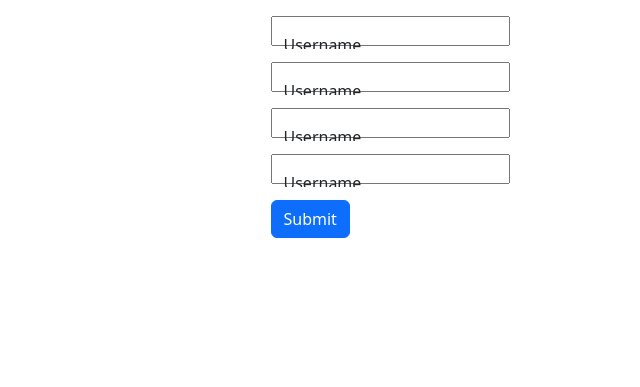
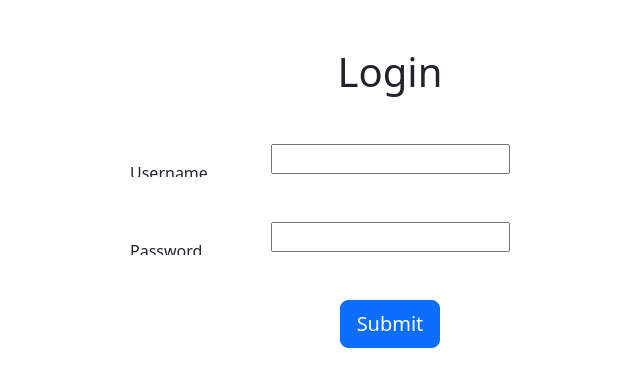
Before and after one commit to gurjika/Strikem, a Django app: template core/templates/core/login.html in a window 1280 px wide. Shown: the part 57-444 px from the top of the page, without its empty margins (250-890 px from the left). Run offline with Django 5.2, Linux system fonts and the light colour scheme; the template is opened without the code that fills it, so the values that code supplies are empty, except form fields; tables that the repository leaves empty hold one stand-in row (values such as "Sample post"); form fields are guessed from the names that the template uses; some libraries are stand-ins or nearby versions.

Commit message:
add login and logout page

```diff
--- a/core/models.py
+++ b/core/models.py
@@ -3,4 +3,4 @@ from django.contrib.auth.models import AbstractUser
 # Create your models here.
 
 class User(AbstractUser):
-    pass
+    email = models.EmailField(unique=True)
--- a/core/templates/core/login.html
+++ b/core/templates/core/login.html
@@ -1,35 +1,34 @@
 {% extends 'poolstore/base.html' %}
 
 {% block content %}
-    <div class="row">
-        <div class="col d-flex justify-content-center">
-            <form method="post">
-                {% csrf_token %}
-                <div class="form-floating my-3">
-                    {{ form.username }}
-                    <label for="username">Username</label>
+    <div class="row justify-content-center">
+        <div class="col-lg-6">
+            <div class=" text-center">
+
+                <div class="h1 mt-5">
+                    Login
                 </div>
 
-                <div class="form-floating my-3">
-                    {{ form.email }}
-                    <label for="username">Username</label>
-                </div>
+                <form method="post">
+                    {% csrf_token %}
+                    <div class="form-floating my-5">
+                        {{ form.username }}
+                        <label for="username">Username</label>
+                    </div>
 
 
-                <div class="form-floating my-3">
-                    {{ form.password2 }}
-                    <label for="username">Username</label>
-                </div>
+                    <div class="form-floating my-5">
+                        {{ form.password }}
+                        <label for="password">Password</label>
+                    </div>
 
 
-                <div class="form-floating my-3">
-                    {{ form.password2 }}
-                    <label for="username">Username</label>
-                </div>
 
+                    <button type="submit" class="btn btn-primary btn-lg">Submit</button>
+                </form>
 
-                <button type="submit" class="btn btn-primary">Submit</button>
-            </form>
+            </div>
+
         </div>
     </div>
 {% endblock %}
--- /dev/null
+++ b/core/templates/core/logout.html
@@ -0,0 +1,5 @@
+{% extends 'poolstore/base.html' %}
+
+{% block content %}
+<h1>You logged Out</h1>
+{% endblock %}
--- a/core/urls.py
+++ b/core/urls.py
@@ -5,5 +5,7 @@ from . import views
 
 urlpatterns = [
     path('login/', views.MyLoginView.as_view(), name='login'),
-    path('register/', views.SignUpView.as_view(), name='register')
+    path('register/', views.SignUpView.as_view(), name='register'),
+    path('logout/', views.MyLogoutView.as_view(), name='logout')
+
 ]
```
Also changed, not shown: core/forms.py (+22 -0 lines), core/views.py (+12 -4 lines), core/migrations/0002_alter_user_email.py (added).
